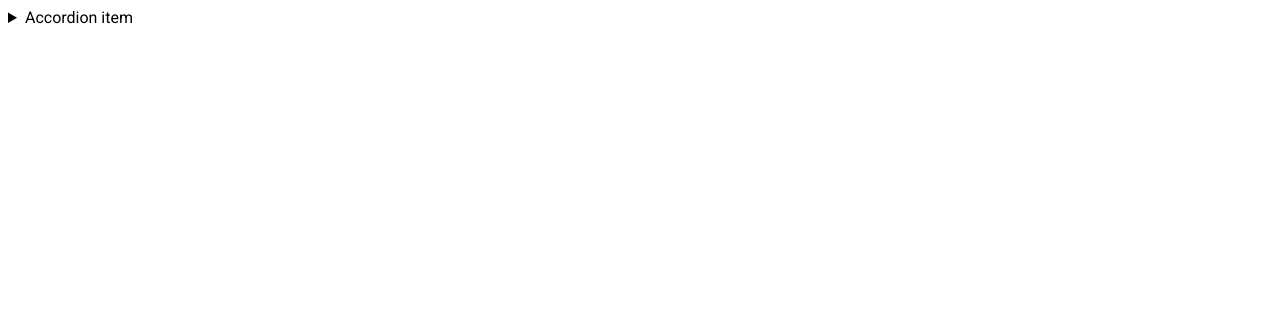
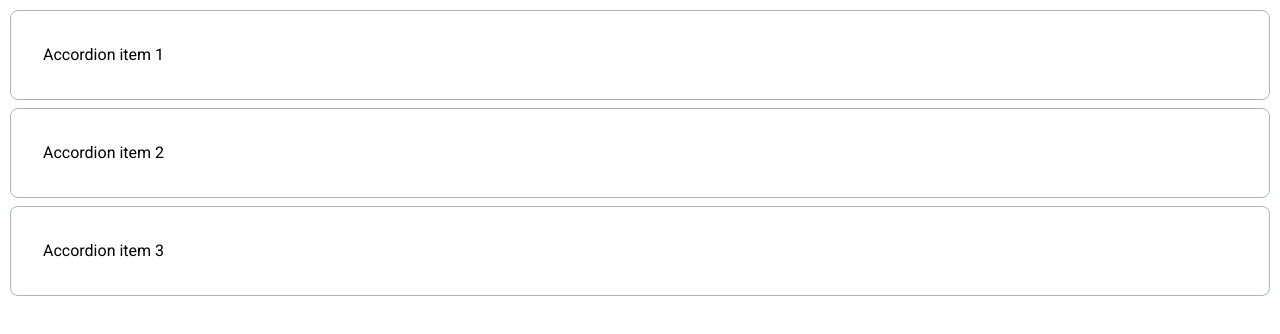
Before and after one commit to js-tasks-ru/htmlcss-20231222_fedor-dydykin, a website: page 03-lection1/02-accordion/index.html in a window 1280 px wide. Drawn offline with Linux system fonts and the light colour scheme.

Commit message:
accordion

```diff
--- a/03-lection1/02-accordion/accordion.css
+++ b/03-lection1/02-accordion/accordion.css
@@ -1 +1,43 @@
 /* Стилизация аккордеона */
+.accordion {
+    margin: 10px;
+}
+
+.accordion__item {
+    padding: 32px;
+    margin-bottom: 8px;
+    border: 1px solid var(--grey-3);
+    border-radius: 8px;
+}
+
+.accordion__item:last-child {
+    margin-bottom: 0;
+}
+
+.accordion__summary {
+    /*
+    font-family: Inter;
+    */
+    font-size: 16px;
+    font-weight: 400;
+    line-height: 24px;
+    letter-spacing: 0;
+    text-align: left;
+    /* Hides marker on Chrome */
+    list-style: none;
+}
+
+.accordion__summary::-webkit-details-marker,
+.accordion__summary::marker { /* нестандартный псевдоэлемент Google Chrome */
+    display: none;
+}
+
+.accordion__content {
+    /*    font-family: Inter;*/
+    font-size: 16px;
+    font-weight: 400;
+    line-height: 24px;
+    letter-spacing: 0;
+    text-align: left;
+    color: var(--grey-4);
+}
--- a/03-lection1/02-accordion/index.html
+++ b/03-lection1/02-accordion/index.html
@@ -2,17 +2,37 @@
 <!-- Страница с аккордеоном -->
 <html lang="ru">
 <head>
+  <link rel="stylesheet" href="../../assets/css/normalize.css">
   <link rel="stylesheet" href="../../assets/css/main.css">
   <link rel="stylesheet" href="./accordion.css">
+  <title>Accordion</title>
 </head>
 <body>
-        <details>
-            <summary>
-                Accordion item
+<div class="accordion">
+  <details class="accordion__item">
+    <summary class="accordion__summary">
+      Accordion item 1
     </summary>
-            <p>
-                Hidden content
+    <p class="accordion__content">
+      Hidden content 1
     </p>
   </details>
+  <details class="accordion__item">
+    <summary class="accordion__summary">
+      Accordion item 2
+    </summary>
+    <p class="accordion__content">
+      Hidden content 3
+    </p>
+  </details>
+  <details class="accordion__item">
+    <summary class="accordion__summary">
+      Accordion item 3
+    </summary>
+    <p class="accordion__content">
+      Hidden content 3
+    </p>
+  </details>
+</div>
 </body>
 </html>
```
Lines whose indentation alone changed are shown as unchanged.
